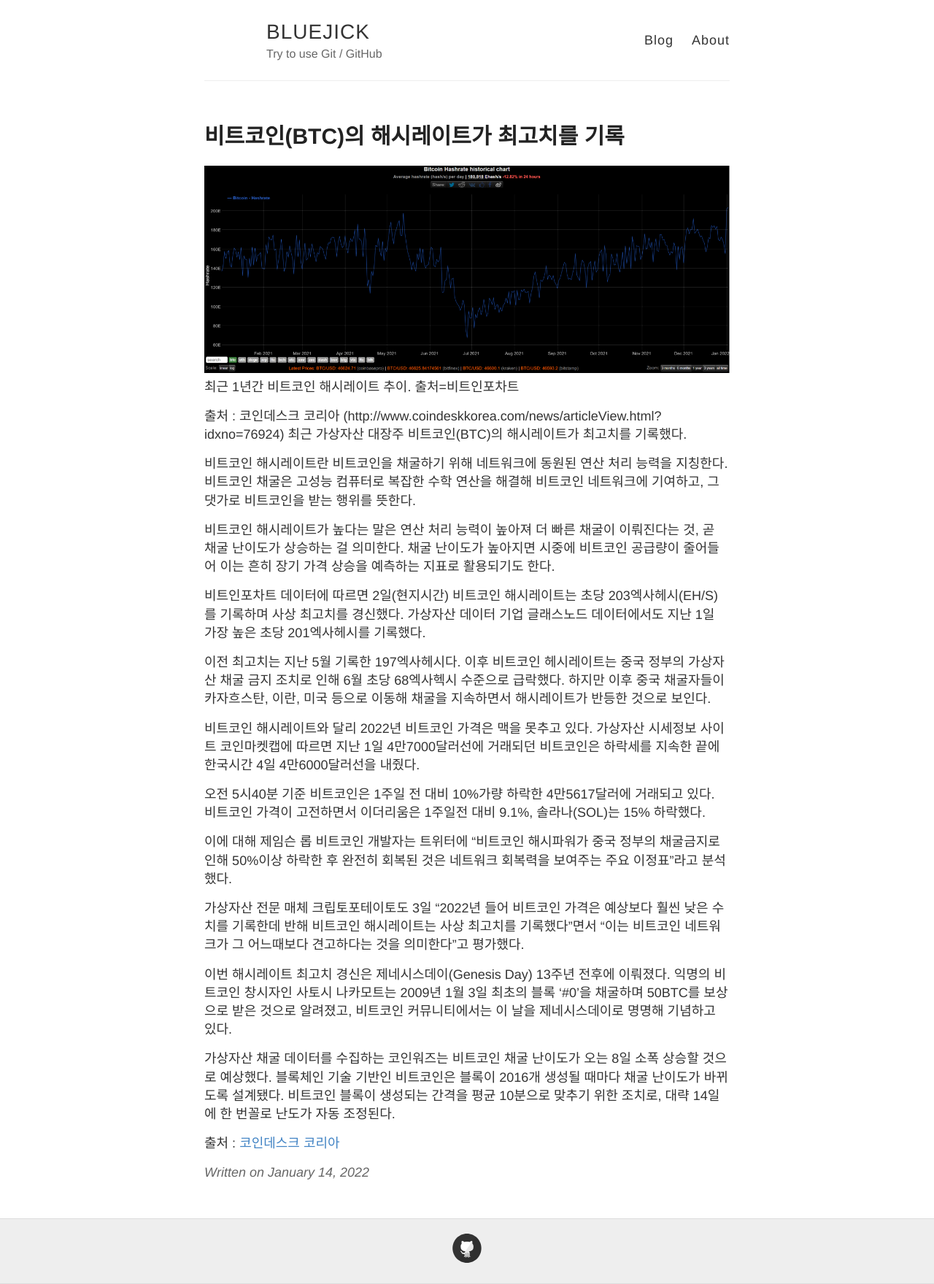
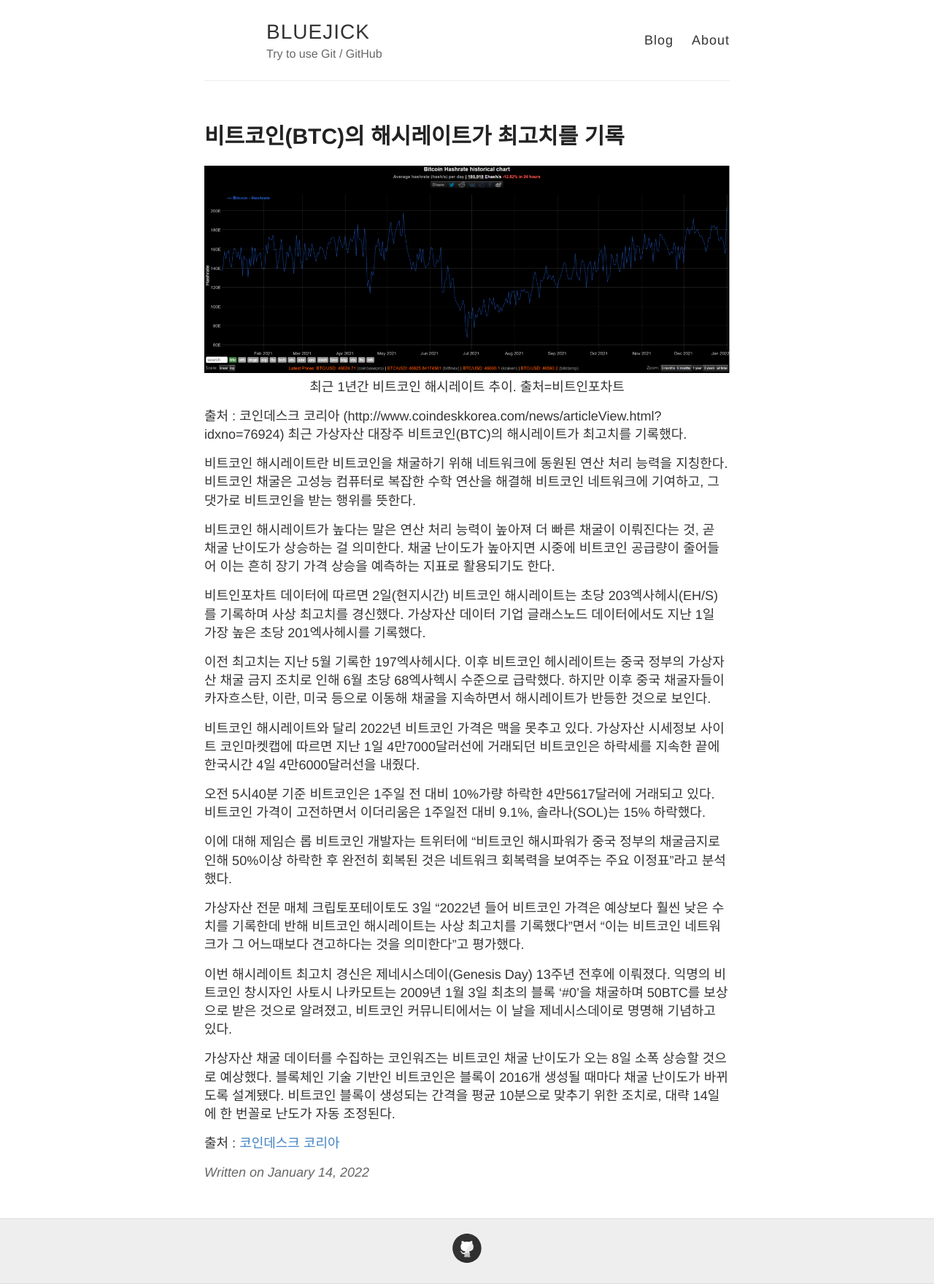
Before and after one commit to bluejick/bluejick.github.io, a Jekyll site: the page built from _posts/2022-01-14-diary1.md, in a window 1280 px wide. Shown: the whole page at 73% size. Built offline with Jekyll 4.4.1, drawn with Linux system fonts in a browser that asks for light colours.

Commit message:
Update image.html

```diff
--- a/_includes/image.html
+++ b/_includes/image.html
@@ -1,4 +1,4 @@
 <figure class="image">
   <img src="{{ include.url }}" alt="{{ include.description }}">
-  <figcaption>{{ include.description }}</figcaption>
+  <figcaption style="text-align:center">{{ include.description }}</figcaption>
 </figure>
```
